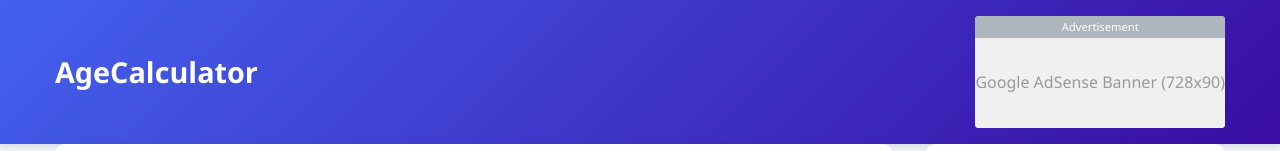
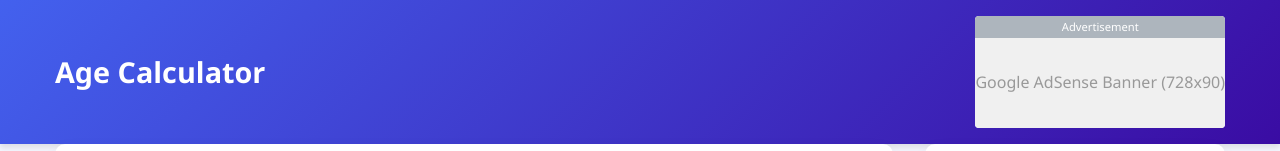
Before and after one commit to Curiogalaxy/DOB, a plain HTML site: page index.html in a window 1280 px wide. Shown: the top 151 px of the page. Drawn offline with Linux system fonts and the light colour scheme.

Commit message:
Update index.html

```diff
--- a/index.html
+++ b/index.html
@@ -267,7 +267,7 @@
     <header>
         <div class="container">
             <div class="header-content">
-                <div class="logo">AgeCalculator</div>
+                <div class="logo">Age Calculator</div>
                 <div class="header-ad ad-container">
                     <div class="ad-label">Advertisement</div>
                     <div class="ad-space" id="header-ad">
```
